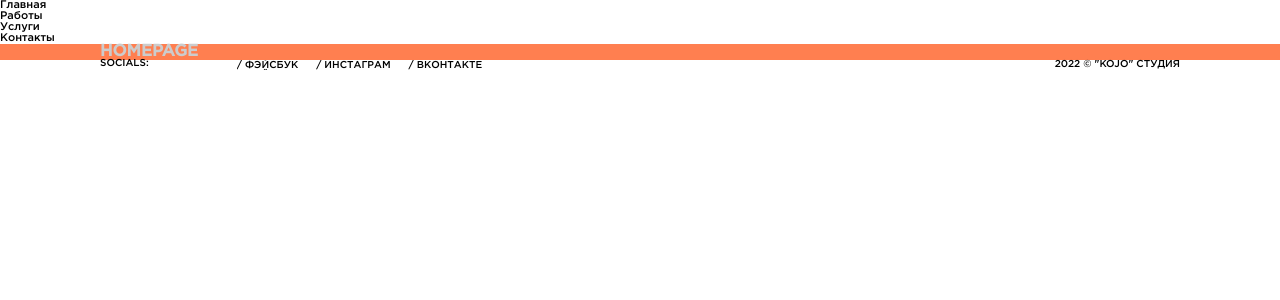
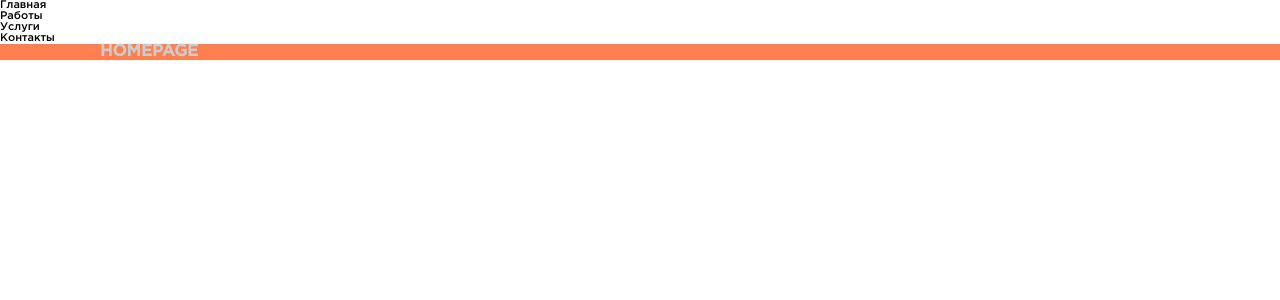
Before and after one commit to AnatolyKostarev/kojo, a React (Create React App) app: page / in a window 1280 px wide. Shown: the top 300 px of the page. Built offline with nearby package versions, Linux system fonts and the light colour scheme.

Commit message:
Delete Footer comp from App comp

```diff
--- a/src/App/App.jsx
+++ b/src/App/App.jsx
@@ -4,7 +4,6 @@ import Homepage from "../components/homepage/Homepage";
 import Works from "../components/works/Works";
 import Services from "../components/services_/Services";
 import Contacts from "../components/contacts/Contacts";
-import Footer from "../layouts/footer/Footer";
 import "./App.module.css";
 
 function App() {
@@ -17,7 +16,6 @@ function App() {
         <Route path="services" element={<Services />} />
         <Route path="contacts" element={<Contacts />} />
       </Routes>
-      <Footer />
     </>
   );
 }
```
